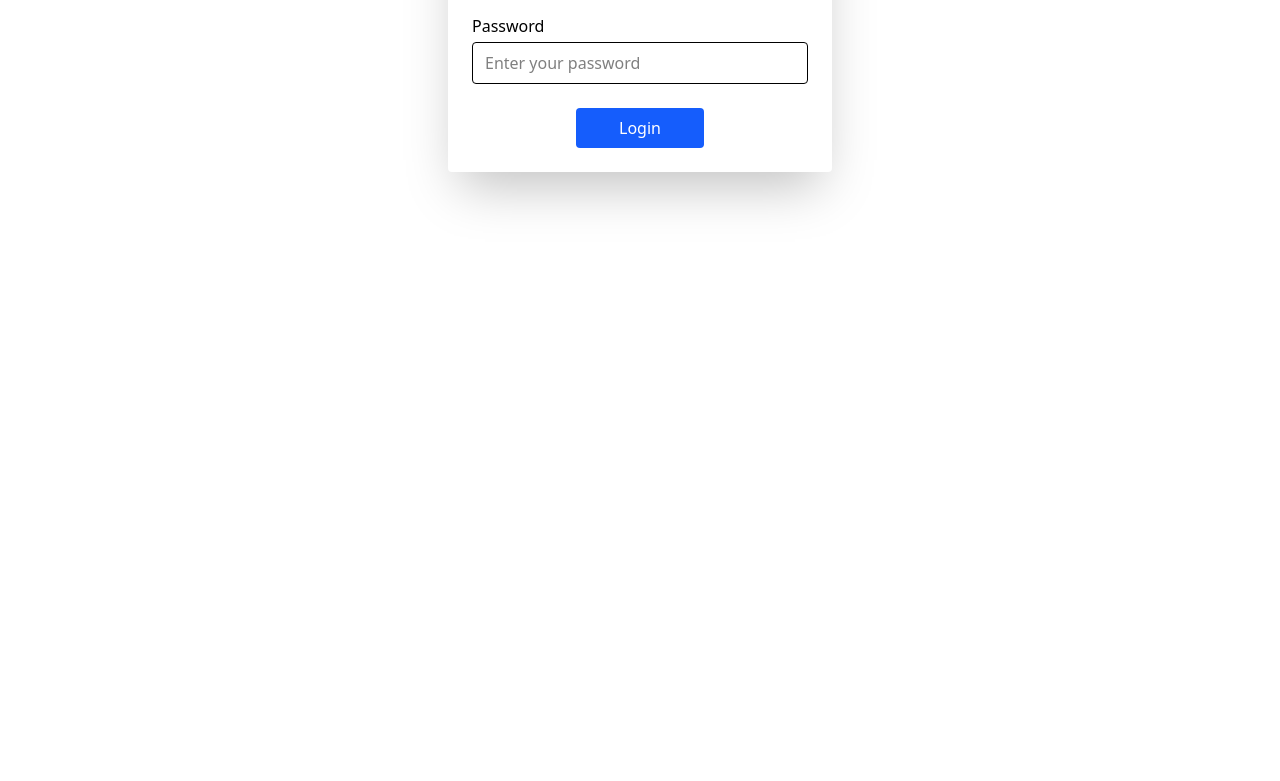
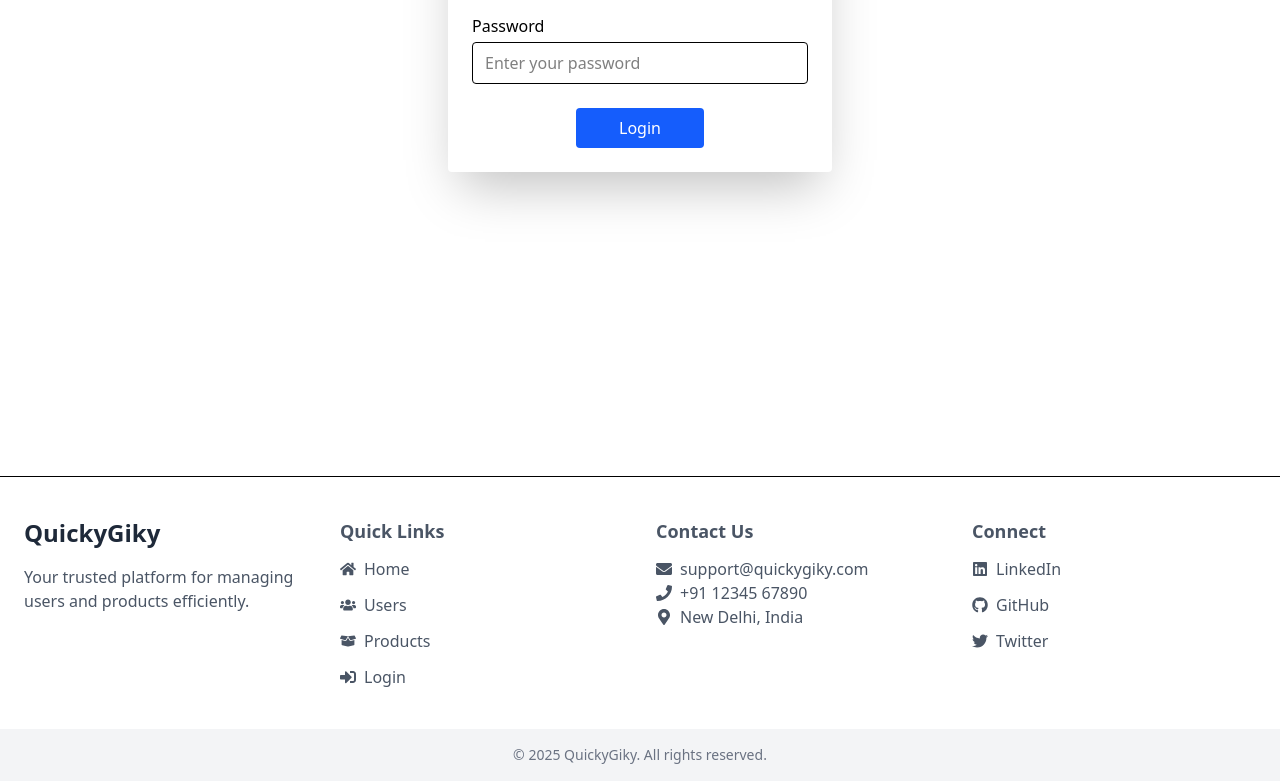
Before and after one commit to atulshivaan/NamasteMart, a React (Vite) app in the folder client/: page /login in a window 1280 px wide. Shown: the part 364-1145 px from the top of the page. Before the commit the page ends 800 px from the top, so only its background shows below. Built offline with nearby package versions, Linux system fonts and the light colour scheme; the HTML template or start-up script is replaced by a standard one.

Commit message:
home page designed

```diff
--- a/client/package.json
+++ b/client/package.json
@@ -17,6 +17,7 @@
     "react-dom": "^18.3.1",
     "react-icons": "^5.5.0",
     "react-router-dom": "^7.6.0",
+    "recharts": "^2.15.3",
     "tailwindcss": "^4.1.6"
   },
   "devDependencies": {
--- a/client/src/App.jsx
+++ b/client/src/App.jsx
@@ -10,6 +10,7 @@ import Users from "./pages/Users";
 import Products from "./pages/Products";
 import AddUser from "./pages/AddUser";
 import UserVerification from "./pages/UserVerification";
+import Footer from "./conponenets/Footer";
 
 function App() {
   const location = useLocation();
@@ -65,7 +66,9 @@ function App() {
           }
         />
       </Routes>
+      <Footer/>
     </>
+
   );
 }
 
--- /dev/null
+++ b/client/src/conponenets/Footer.jsx
@@ -0,0 +1,65 @@
+import { FaHome, FaUsers, FaBoxOpen, FaSignInAlt, FaEnvelope, FaPhone, FaMapMarkerAlt, FaLinkedin, FaGithub, FaTwitter } from "react-icons/fa";
+
+const Footer = () => {
+  return (
+    <footer className="bg-white border-t mt-10">
+      <div className="max-w-7xl mx-auto px-6 py-10 grid grid-cols-1 md:grid-cols-4 gap-8 text-gray-600">
+        {/* Logo / Brand */}
+        <div>
+          <h2 className="text-2xl font-bold text-gray-800 mb-4">QuickyGiky</h2>
+          <p>Your trusted platform for managing users and products efficiently.</p>
+        </div>
+
+        {/* Navigation Links with Icons */}
+        <div>
+          <h3 className="text-lg font-semibold mb-3">Quick Links</h3>
+          <ul className="space-y-3">
+            <li className="flex items-center gap-2 hover:text-blue-500">
+              <FaHome /> <a href="/home">Home</a>
+            </li>
+            <li className="flex items-center gap-2 hover:text-blue-500">
+              <FaUsers /> <a href="/users">Users</a>
+            </li>
+            <li className="flex items-center gap-2 hover:text-blue-500">
+              <FaBoxOpen /> <a href="/products">Products</a>
+            </li>
+            <li className="flex items-center gap-2 hover:text-blue-500">
+              <FaSignInAlt /> <a href="/login">Login</a>
+            </li>
+          </ul>
+        </div>
+
+        {/* Contact Info with Icons */}
+        <div>
+          <h3 className="text-lg font-semibold mb-3">Contact Us</h3>
+          <p className="flex items-center gap-2"><FaEnvelope /> support@quickygiky.com</p>
+          <p className="flex items-center gap-2"><FaPhone /> +91 12345 67890</p>
+          <p className="flex items-center gap-2"><FaMapMarkerAlt /> New Delhi, India</p>
+        </div>
+
+        {/* Social Icons */}
+        <div>
+          <h3 className="text-lg font-semibold mb-3">Connect</h3>
+          <ul className="space-y-3">
+            <li className="flex items-center gap-2 hover:text-blue-500">
+              <FaLinkedin /> <a href="#">LinkedIn</a>
+            </li>
+            <li className="flex items-center gap-2 hover:text-blue-500">
+              <FaGithub /> <a href="#">GitHub</a>
+            </li>
+            <li className="flex items-center gap-2 hover:text-blue-500">
+              <FaTwitter /> <a href="#">Twitter</a>
+            </li>
+          </ul>
+        </div>
+      </div>
+
+      {/* Bottom Line */}
+      <div className="bg-gray-100 text-center py-4 text-sm text-gray-500">
+        &copy; {new Date().getFullYear()} QuickyGiky. All rights reserved.
+      </div>
+    </footer>
+  );
+};
+
+export default Footer;
--- a/client/src/conponenets/Navbar.jsx
+++ b/client/src/conponenets/Navbar.jsx
@@ -21,7 +21,7 @@ const Navbar = () => {
   };
 
   return (
-    <nav className="bg-white shadow-md m-2 rounded-sm px-6 py-4 flex items-center justify-between relative">
+    <nav className="bg-white shadow-md px-6 py-4 flex items-center justify-between relative">
       {/* Logo */}
       <div className="text-xl font-bold text-black">QuickyGiky</div>
 
@@ -50,7 +50,7 @@ const Navbar = () => {
             Products
           </Link>
 
-          {/* Logout Icon for mobile */}
+          {/* Logout Icon for Mobile */}
           <div
             className="flex md:hidden items-center gap-2 text-red-600 mt-2 cursor-pointer"
             onClick={handleLogout}
@@ -61,7 +61,7 @@ const Navbar = () => {
         </div>
       </div>
 
-      {/* Logout Icon for desktop */}
+      {/* Logout Icon for Desktop */}
       <FiLogOut
         onClick={handleLogout}
         className="text-xl cursor-pointer hidden md:block text-red-600"
--- a/client/src/pages/Home.jsx
+++ b/client/src/pages/Home.jsx
@@ -1,11 +1,108 @@
+import { useEffect, useState } from "react";
+import axiosInstance from "../utils/axiosInstance";
+import {
+  PieChart, Pie, Cell,
+  BarChart, Bar, XAxis, YAxis, Tooltip, ResponsiveContainer,
+} from "recharts";
+
+const COLORS = ["#0088FE", "#00C49F", "#FFBB28", "#FF8042"];
+
+const Home = () => {
+  const [users, setUsers] = useState([]);
+  const [products, setProducts] = useState([]);
+  const [salesData, setSalesData] = useState([]);
+
+  useEffect(() => {
+    const fetchStats = async () => {
+      try {
+        const userRes = await axiosInstance.get("/api/v1/get-users");
+        const productRes = await axiosInstance.get("/api/v1/products");
+        const salesRes = await axiosInstance.get("/api/v1/sales");
+
+        setUsers(userRes.data.users || []);
+        setProducts(productRes.data.products || []);
+        setSalesData(salesRes.data.sales || []);
+      } catch (error) {
+        console.error("Error fetching data:", error);
+      }
+    };
+
+    fetchStats();
+  }, []);
+
+  // For pie chart: group users by role
+  const roleDistribution = [
+    { name: "Admin", value: users.filter(u => u.role === "admin").length },
+    { name: "User", value: users.filter(u => u.role === "user").length },
+  ];
 
 
-const Home = () => {
+  const fallbackSalesData = [
+    { name: "Jan", sales: 2400 },
+    { name: "Feb", sales: 1398 },
+    { name: "Mar", sales: 9800 },
+    { name: "Apr", sales: 3908 },
+  ];
+
   return (
-    <div>
-      home
+    <div className="p-6 bg-gray-100 min-h-screen">
+
+
+      <div className="grid grid-cols-1 md:grid-cols-3 gap-6 mb-10">
+        <div className="bg-white shadow rounded-xl p-6">
+          <h2 className="text-lg font-semibold text-gray-700">Total Users</h2>
+          <p className="text-3xl font-bold text-blue-600">{users.length}</p>
+        </div>
+        <div className="bg-white shadow rounded-xl p-6">
+          <h2 className="text-lg font-semibold text-gray-700">Total Products</h2>
+          <p className="text-3xl font-bold text-green-600">{products.length}</p>
+        </div>
+        <div className="bg-white shadow rounded-xl p-6">
+          <h2 className="text-lg font-semibold text-gray-700">Sales This Year</h2>
+          <p className="text-3xl font-bold text-purple-600">
+            ₹{salesData.reduce((acc, cur) => acc + (cur.amount || 0), 0)}
+          </p>
+        </div>
+      </div>
+
+      <div className="grid grid-cols-1 md:grid-cols-2 gap-8">
+        {/* User Role Pie Chart */}
+        <div className="bg-white p-4 rounded-xl shadow">
+          <h3 className="text-lg font-semibold mb-4">User Roles</h3>
+          <ResponsiveContainer width="100%" height={250}>
+            <PieChart>
+              <Pie
+                data={roleDistribution}
+                cx="50%"
+                cy="50%"
+                labelLine={false}
+                label={({ name, percent }) => `${name} ${(percent * 100).toFixed(0)}%`}
+                outerRadius={80}
+                dataKey="value"
+              >
+                {roleDistribution.map((_, index) => (
+                  <Cell key={`cell-${index}`} fill={COLORS[index % COLORS.length]} />
+                ))}
+              </Pie>
+            </PieChart>
+          </ResponsiveContainer>
+        </div>
+
+        {/* Sales Bar Chart */}
+        <div className="bg-white p-4 rounded-xl shadow">
+          <h3 className="text-lg font-semibold mb-4">Monthly Sales</h3>
+          <ResponsiveContainer width="100%" height={250}>
+            <BarChart data={salesData.length > 0 ? salesData : fallbackSalesData}>
+              <XAxis dataKey="name" />
+              <YAxis />
+              <Tooltip />
+              <Bar dataKey="sales" fill="#8884d8" radius={[5, 5, 0, 0]} />
+            </BarChart>
+          </ResponsiveContainer>
+        </div>
+      </div>
     </div>
-  )
-}
+  );
+};
 
-export default Home
+export default Home;
--- a/client/src/pages/Users.jsx
+++ b/client/src/pages/Users.jsx
@@ -44,7 +44,7 @@ const Users = () => {
       {/* Top Bar */}
       <div className="w-full flex flex-col md:flex-row justify-between items-center gap-4">
         <button
-          className="w-full md:w-64 p-2 bg-blue-500 text-white rounded shadow-md"
+          className="w-full md:w-40  p-2 bg-blue-500 hover:bg-amber-50 hover:text-black text-white rounded shadow-md"
           onClick={handleAddUser}
         >
           Add User
@@ -86,10 +86,10 @@ const Users = () => {
               <p className="text-gray-600">📞 {user.number}</p>
 
               <div className="flex justify-between mt-3">
-                <button className="shadow-sm hover:text-violet-500">
+                <button className="shadow-sm w-15 rounded-sm hover:text-violet-500">
                   Edit
                 </button>
-                <button className="shadow-sm hover:text-red-500">Delete</button>
+                <button className="shadow-sm w-20 rounded-sm  hover:text-red-500">Delete</button>
               </div>
             </div>
           ))
```
Also changed, not shown: 1 other file (tests, documents, lock files or other folders).
